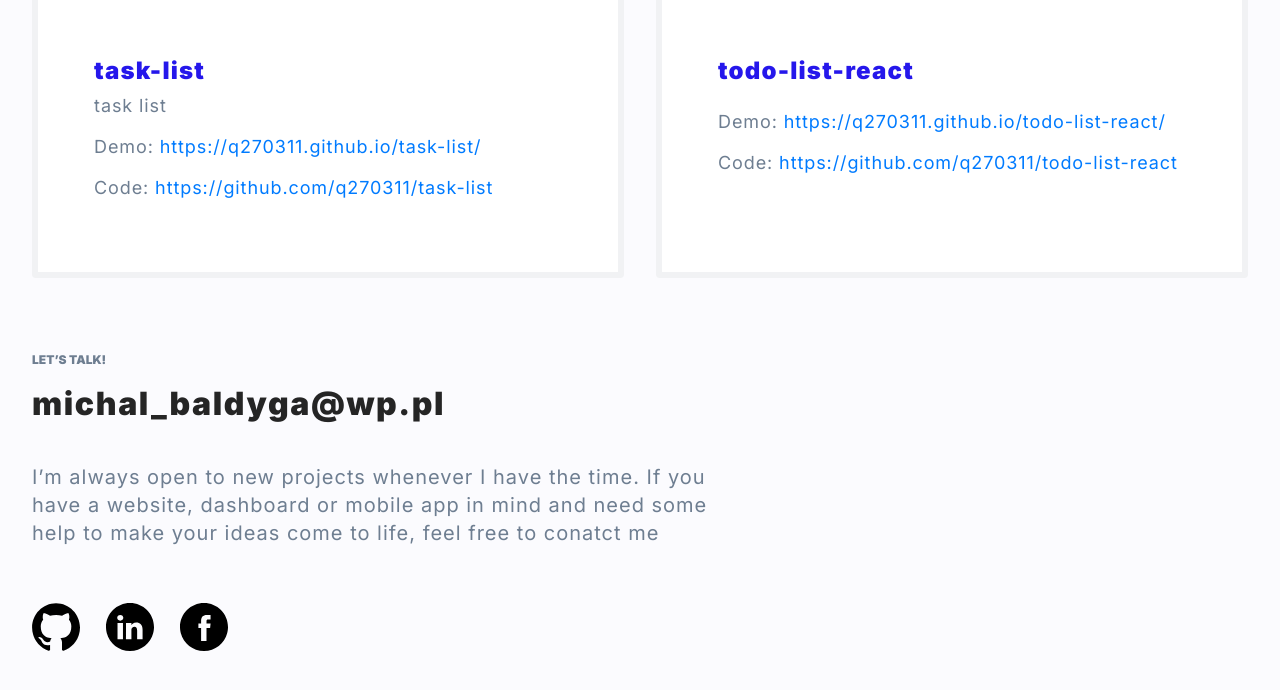
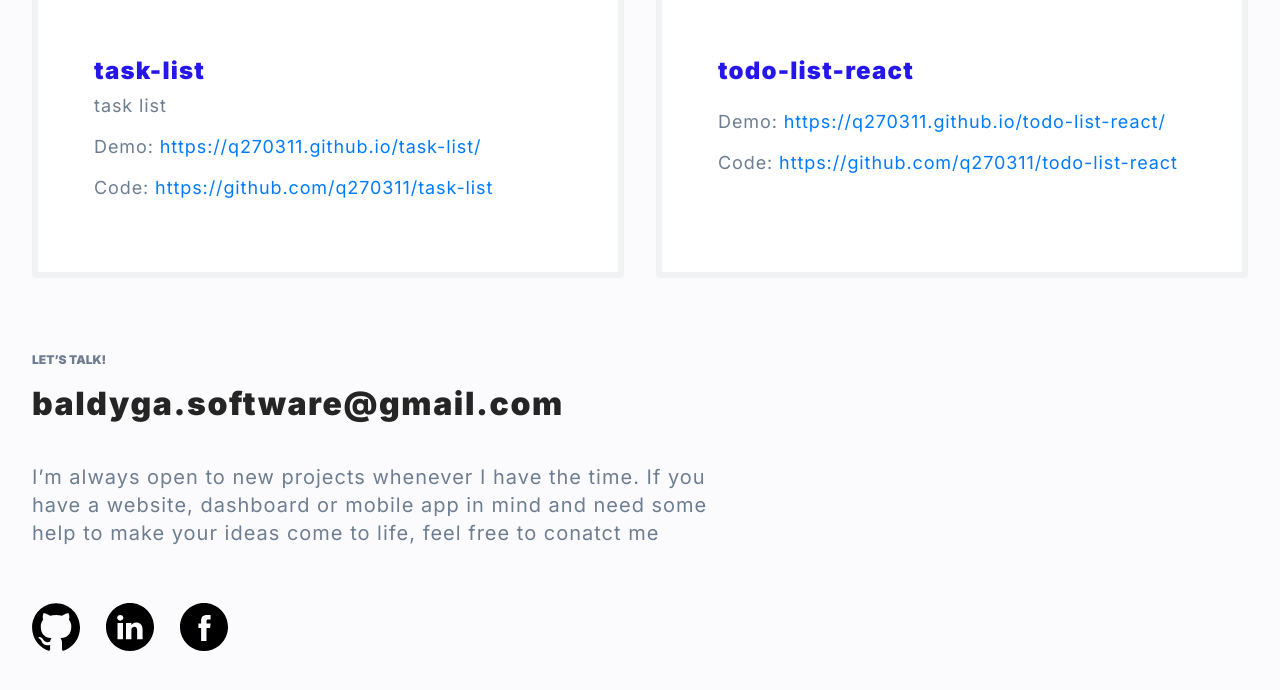
Before and after one commit to q270311/personal-homepage, a React (Create React App) app: page / in a window 1280 px wide. Shown: the part 2161-2851 px from the top of the page. Built offline with nearby package versions, Linux system fonts and the light colour scheme.

Commit message:
adres email changed

```diff
--- a/src/features/Contact&socials/index.js
+++ b/src/features/Contact&socials/index.js
@@ -11,7 +11,7 @@ const ContactsSocials = () => {
     return (
         <Wrapper>
             <BeforeName darkMode={darkMode}>Let’s talk!</BeforeName>
-            <Name darkMode={darkMode}>michal_baldyga@wp.pl</Name>
+            <Name darkMode={darkMode}>baldyga.software@gmail.com</Name>
             <ShortDescription darkMode={darkMode}>I’m always open to new projects whenever I have the time. If you have a website, dashboard or mobile app in mind and need some help to make your ideas come to life, feel free to conatct me</ShortDescription>
             <SocialsMedia>
                 <a href='https://github.com/q270311'><SVGGithub color={darkMode ? "white" : "black"} /></a>
--- a/src/features/HeroAbout/index.js
+++ b/src/features/HeroAbout/index.js
@@ -16,7 +16,7 @@ const HeroAbout = () => {
                 <ShortDescription darkMode={darkMode}>👨‍🎓💻 I'm a passionate Frontend Developer in love with React, currently looking for new job opportunities.</ShortDescription>
                 <Button
                     onClick={(e) => {
-                        window.location.href = "mailto:q270311@gmail.com";
+                        window.location.href = "mailto:baldyga.software@gmail.com";
                         e.preventDefault();
                     }}>
                     📧Hire Me
```
